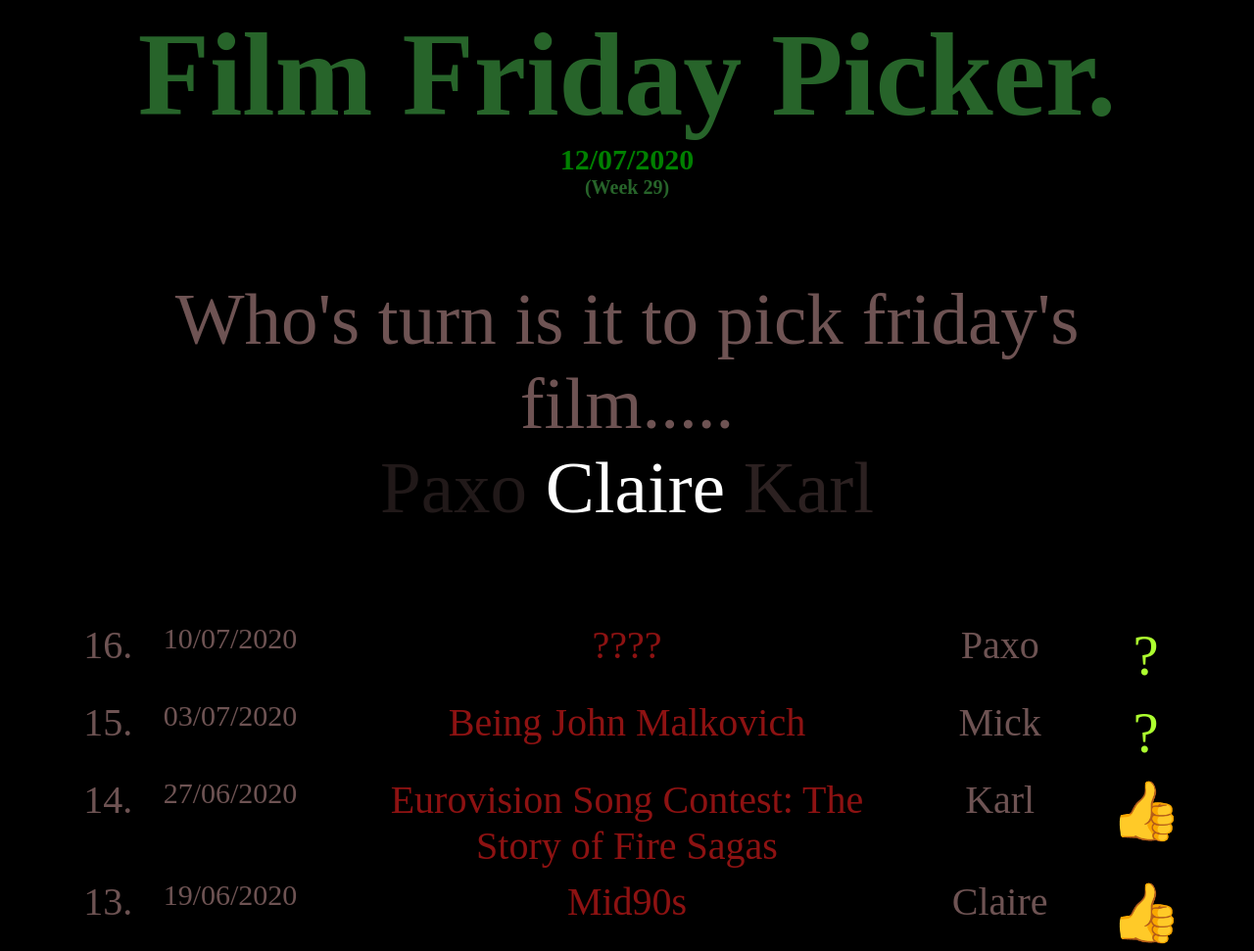
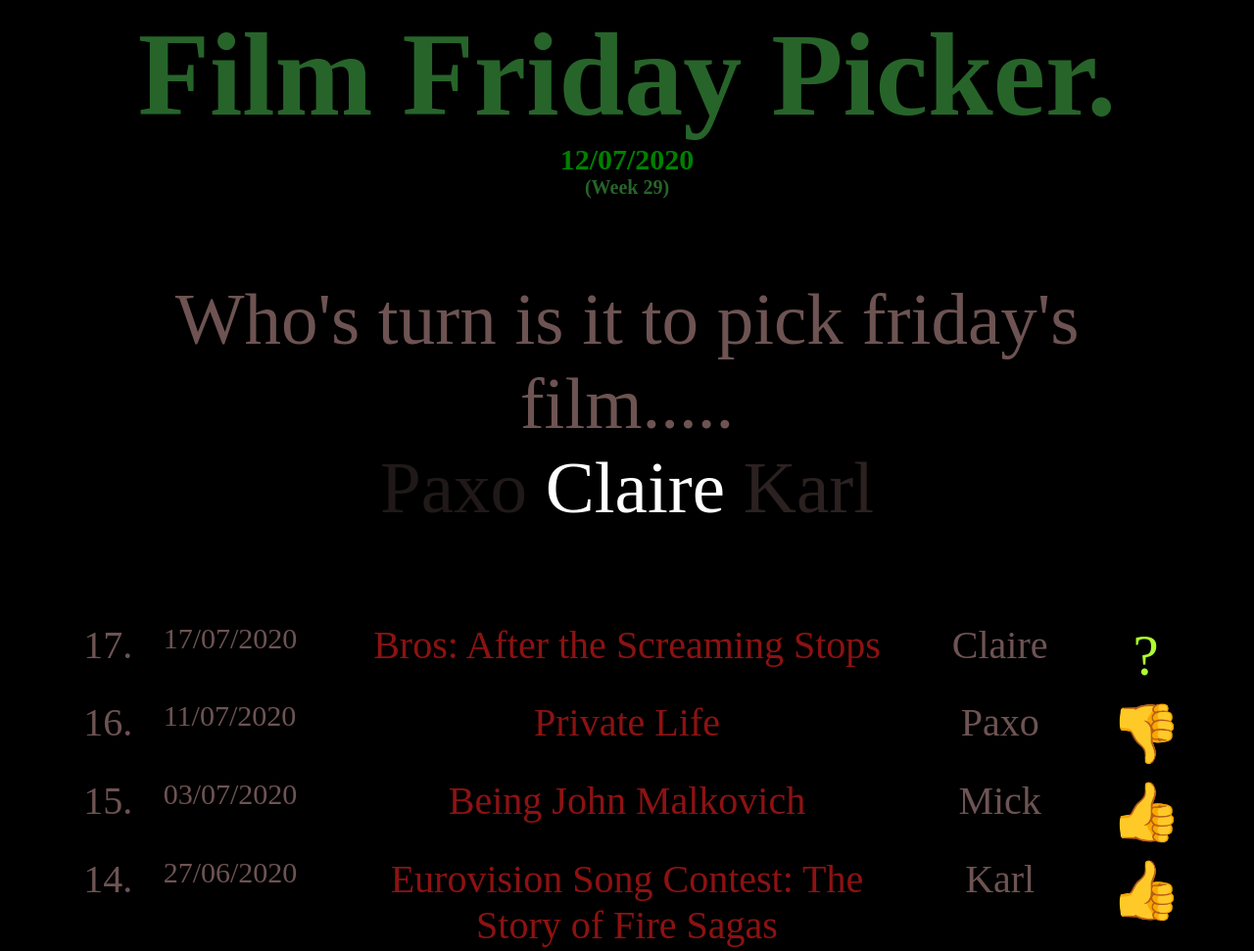
Before and after one commit to bangbangsoftware/fridayfilm, a website: page index.html in a window 1280 px wide. Shown: the top 971 px of the page at 98% size. Drawn offline with Linux system fonts and the light colour scheme.

Commit message:
But is not on netflix or iplayer (now) Claire

```diff
--- a/index.html
+++ b/index.html
@@ -22,15 +22,27 @@
     <br />
     <br />
     <div class="history">
+      <div>17.</div>
+      <div class="date">17/07/2020</div>
+      <div>
+        <a
+          target="_blank"
+          href="https://en.wikipedia.org/wiki/Bros:_After_the_Screaming_Stops"
+          >Bros: After the Screaming Stops</a
+        >
+      </div>
+      <div>Claire</div>
+      <div class="icon">?</div>
+
       <div>16.</div>
-      <div class="date">10/07/2020</div>
+      <div class="date">11/07/2020</div>
       <div>
-        <a target="_blank" href="https://www.netflix.com/title/28363298"
-          >????</a
+        <a target="_blank" href="https://www.netflix.com/title/80168222"
+          >Private Life</a
         >
       </div>
       <div>Paxo</div>
-      <div class="icon">?</div>
+      <div class="icon">👎</div>
 
       <div>15.</div>
       <div class="date">03/07/2020</div>
@@ -40,7 +52,7 @@
         >
       </div>
       <div>Mick</div>
-      <div class="icon">?</div>
+      <div class="icon">👍</div>
 
       <div>14.</div>
       <div class="date">27/06/2020</div>
```
